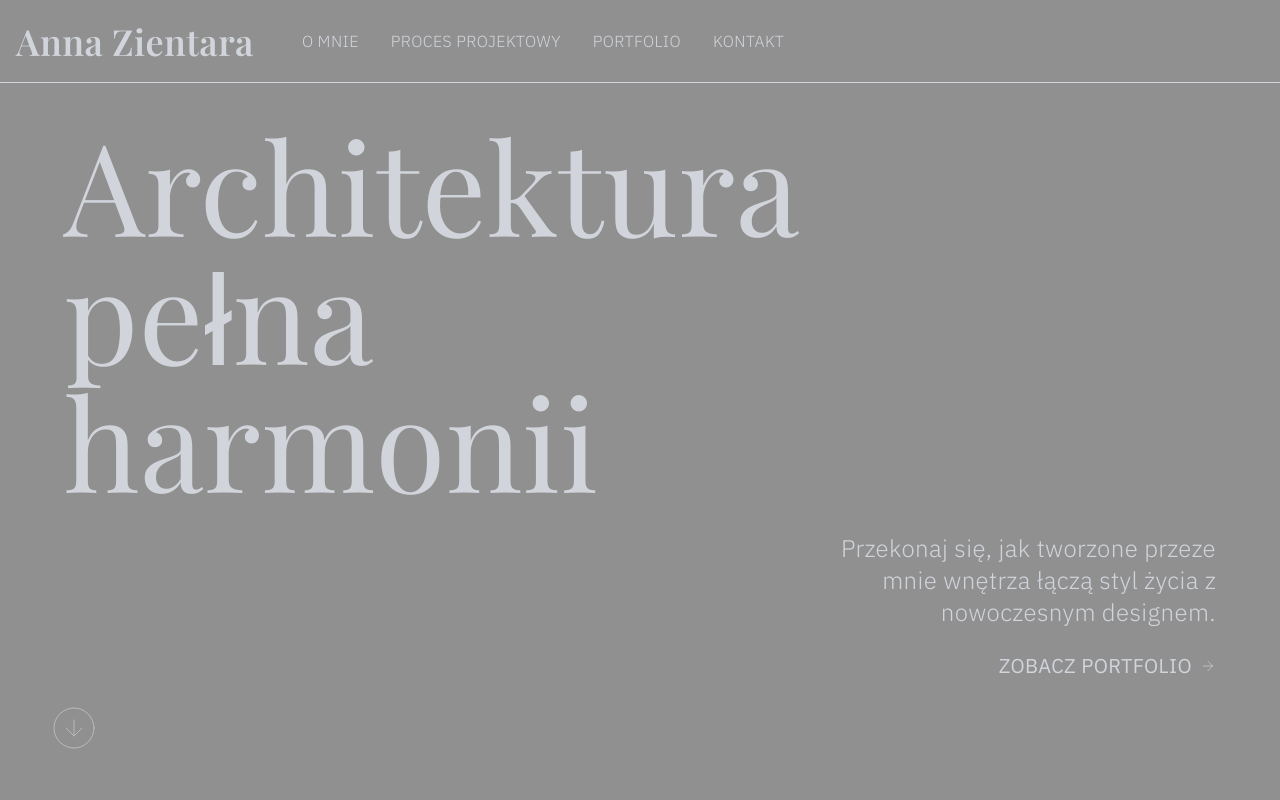
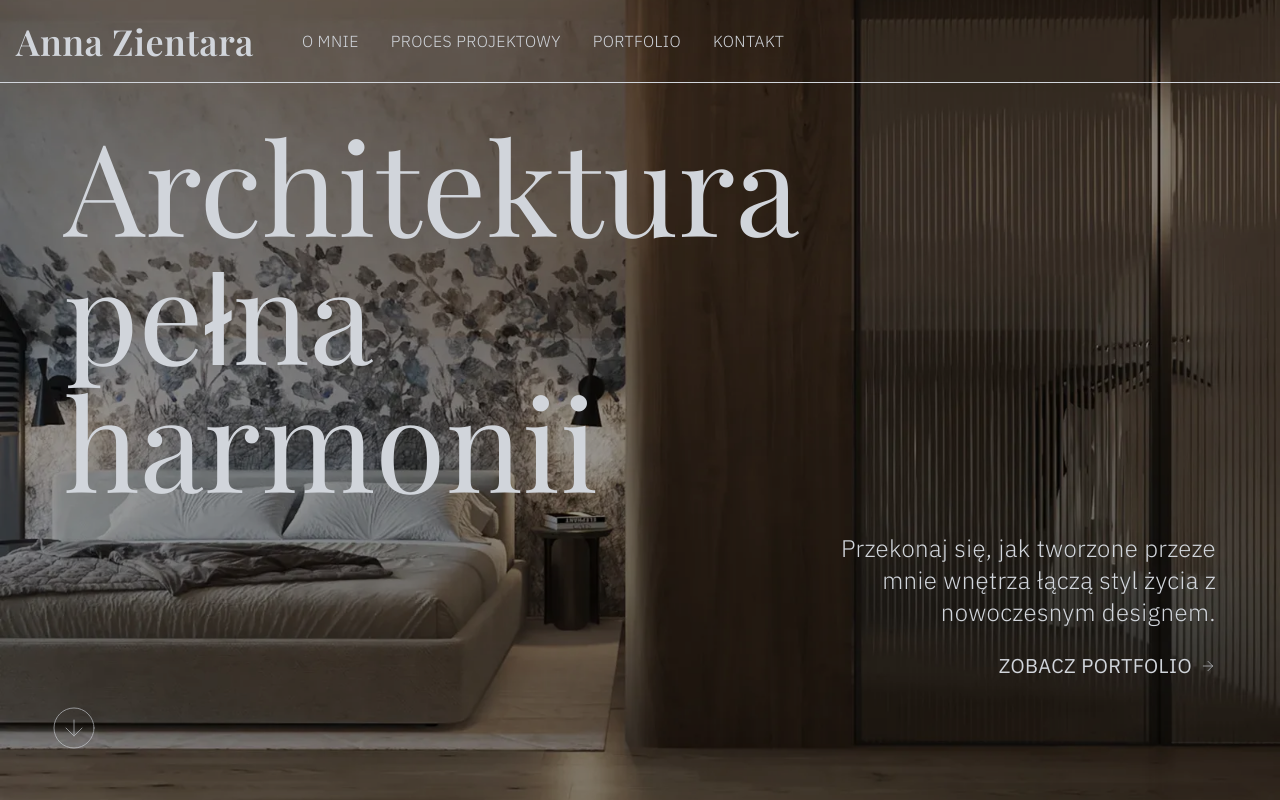
Before and after one commit to marekgacekdev45/anna-zientara-portfolio, a Next.js app: page / in a window 1280 px wide. Shown: the top 800 px of the page. Built offline with nearby package versions, Linux system fonts and the light colour scheme.

Commit message:
add hero img

```diff
--- a/components/home/hero.tsx
+++ b/components/home/hero.tsx
@@ -1,5 +1,5 @@
-// import Image from 'next/image'
-// import HeroImg from '@/public/hero.webp'
+import Image from 'next/image'
+import HeroImg from '@/public/hero.webp'
 import Link from 'next/link'
 import { CircleArrowDown } from 'lucide-react'
 import BaseLink from '../base-link'
@@ -24,20 +24,21 @@ const Hero = () => {
 			<Link href='/#o-mnie' aria-label='Przejdź do sekcji o mnie'>
 				<CircleArrowDown
 					className='absolute bottom-4 sm:bottom-12 left-1/2 -translate-x-1/2 sm:left-[4.6rem] w-12 h-12 animate-pulse z-10'
-					strokeWidth={0.5} aria-label='Przejdź do sekcji o mnie'
+					strokeWidth={0.5}
+					aria-label='Przejdź do sekcji o mnie'
 				/>
 			</Link>
 
-			{/* <Image
+
+			<Image
 				src={HeroImg}
 				alt='Projekt w wykonaniu Anna Zientara'
-				sizes='(max-width: 640px) 640px, 100vw'
-				quality={75}
+				layout='fill'
+				objectFit='cover'
+				quality={70}
 				priority
-				fill
-				placeholder='blur'
 				className='object-cover absolute inset-0 -z-10'
-			/> */}
+			/>
 
 			<div className='absolute inset-0 bg-black opacity-40'></div>
 		</section>
```
